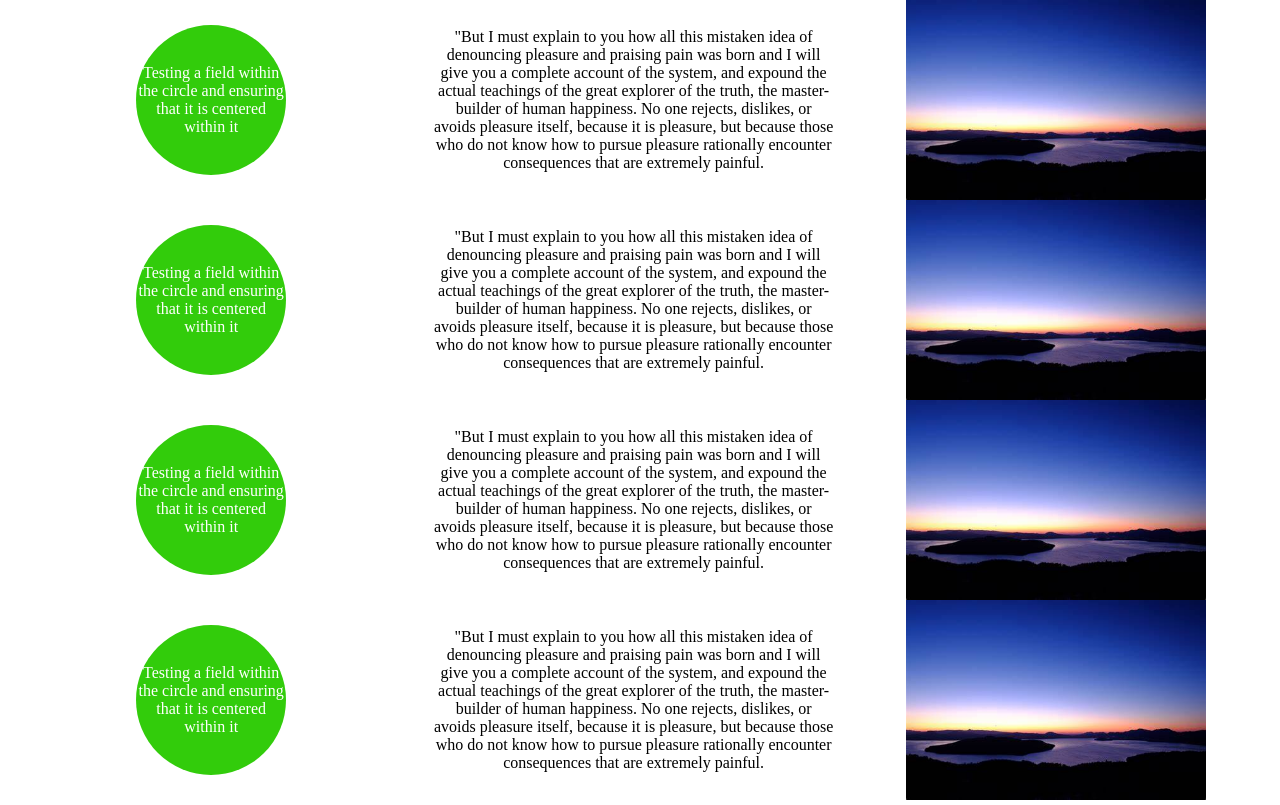
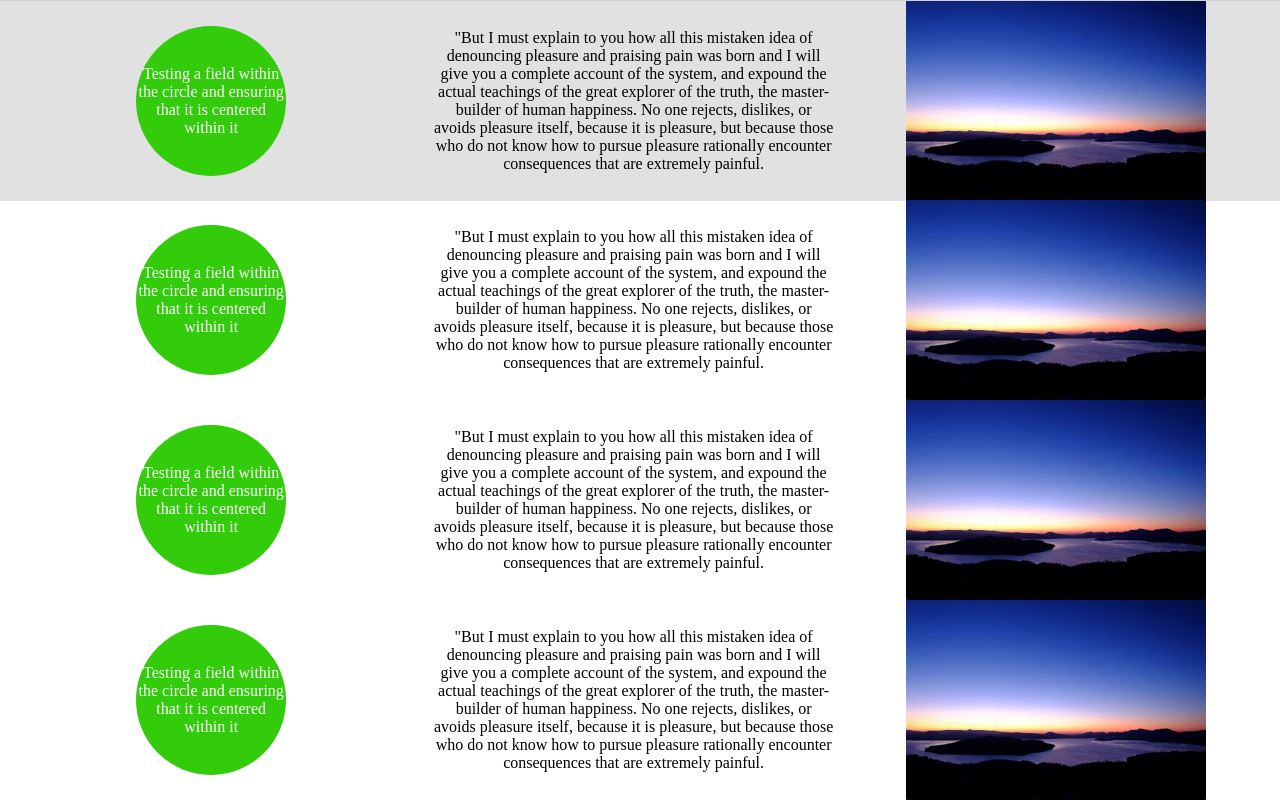
Before and after one commit to aalsabag/graph-traversal-animated, an Angular app: page / in a window 1280 px wide. In both pictures the pointer is over the element 640 px from the left and 100 px from the top of the page. Built offline with nearby package versions, Linux system fonts and the light colour scheme.

Commit message:
add row highlighting

```diff
--- a/src/app/node-element/node-element.component.css
+++ b/src/app/node-element/node-element.component.css
@@ -3,6 +3,11 @@
     height: 100%;
     text-align: right;
     display: flex;
+}
+
+.flex-container:hover {
+    background: #e1e1e1;
+    border-top: 1px solid #d0d0d0;
 }
 
 .wrapper-div {
```
